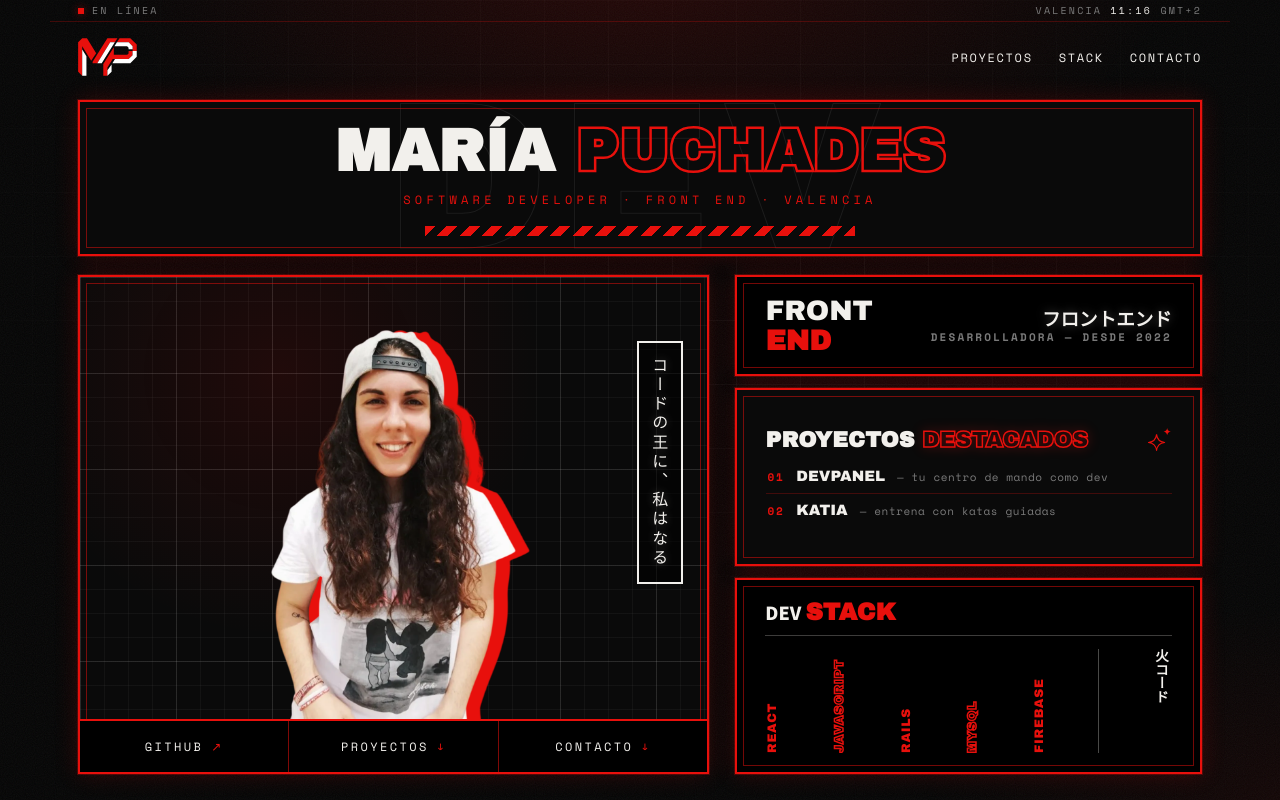
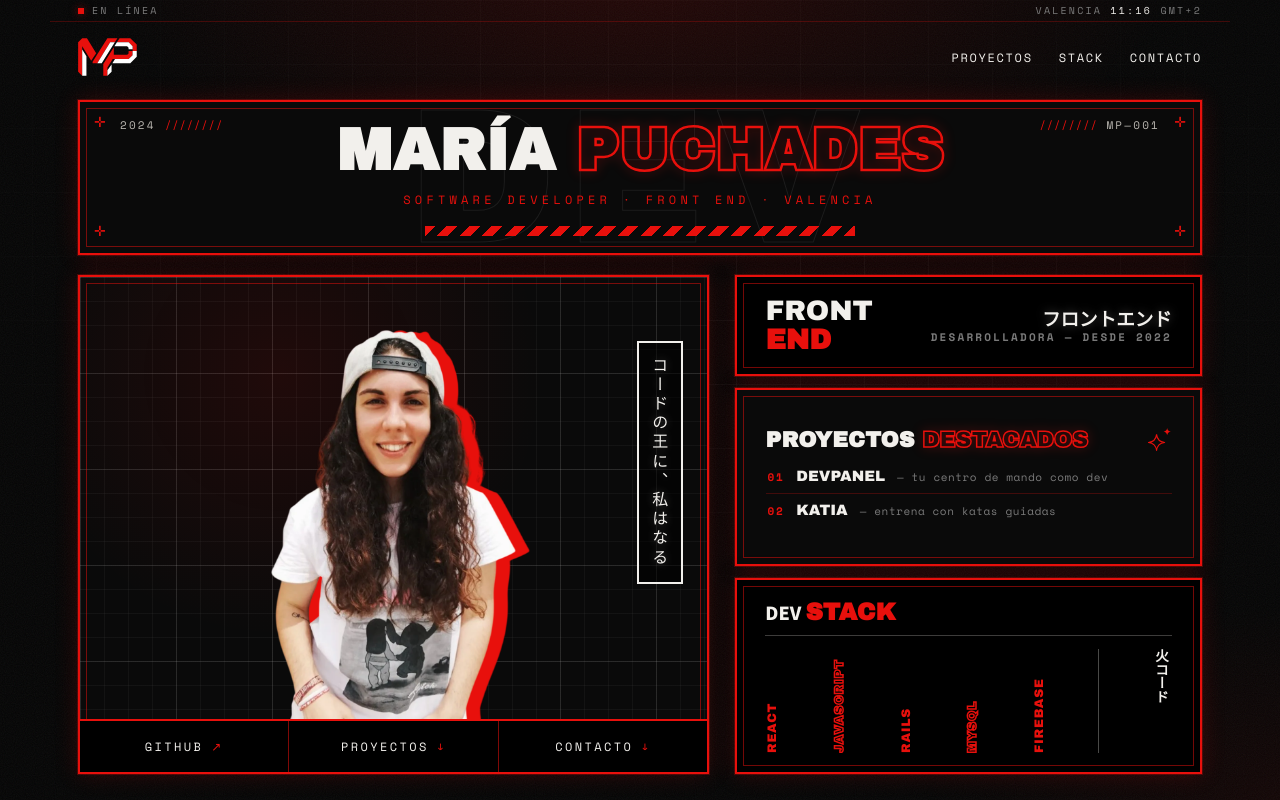
Before and after one commit to emepuchades/my-porfolio, a React (Vite) app: page / in a window 1280 px wide. Shown: the top 800 px of the page. Built offline with nearby package versions, Linux system fonts and the light colour scheme.

Commit message:
feat: add poster marks to the hero

```diff
--- a/src/components/Hero/Hero.jsx
+++ b/src/components/Hero/Hero.jsx
@@ -1,6 +1,8 @@
 import { profile } from '../../data/profile';
 import { cx } from '../../utils/cx';
 import { enterDelay } from '../../utils/enterDelay';
+import { neonDelay } from '../../utils/neonDelay';
+import PosterMarks from '../PosterMarks/PosterMarks';
 import styles from './Hero.module.css';
 
 export default function Hero({ introDelay = 0 }) {
@@ -10,12 +12,15 @@ export default function Hero({ introDelay = 0 }) {
         {profile.ghostWord}
       </div>
       <h1 className={styles.title}>
-        {profile.firstName} <span className={styles.outline}>{profile.lastName}</span>
+        {profile.firstName} <span className={cx(styles.outline, 'neon')} style={neonDelay(650)}>
+          {profile.lastName}
+        </span>
       </h1>
       <p className={styles.subline}>
         {profile.role} · {profile.specialty} · {profile.location}
       </p>
       <div className={styles.hazard} aria-hidden="true" />
+      <PosterMarks code={profile.posterCode} />
     </header>
   );
 }
--- a/src/components/Hero/Hero.module.css
+++ b/src/components/Hero/Hero.module.css
@@ -65,11 +65,11 @@
   }
 
   .title {
-    font-size: clamp(34px, min(5.6vw, 7.4vh), 64px);
+    font-size: clamp(34px, min(4.6vw, 8.6vh), 92px);
   }
 
   .ghost {
-    font-size: clamp(100px, 17vw, 210px);
+    font-size: clamp(100px, min(15vw, 26vh), 300px);
   }
 
   .subline {
--- /dev/null
+++ b/src/components/PosterMarks/PosterMarks.jsx
@@ -0,0 +1,24 @@
+import { cx } from '../../utils/cx';
+import styles from './PosterMarks.module.css';
+
+const CORNERS = ['topLeft', 'topRight', 'bottomLeft', 'bottomRight'];
+
+export default function PosterMarks({ code }) {
+  const year = new Date().getFullYear();
+
+  return (
+    <div className={styles.marks} aria-hidden="true">
+      {CORNERS.map((corner) => (
+        <span key={corner} className={cx(styles.cross, styles[corner])}>
+          ✛
+        </span>
+      ))}
+      <span className={cx(styles.label, styles.year)}>
+        {year} <span className={styles.slashes}>////////</span>
+      </span>
+      <span className={cx(styles.label, styles.code)}>
+        <span className={styles.slashes}>////////</span> {code}
+      </span>
+    </div>
+  );
+}
--- /dev/null
+++ b/src/components/PosterMarks/PosterMarks.module.css
@@ -0,0 +1,61 @@
+.marks {
+  position: absolute;
+  inset: 14px;
+  z-index: 1;
+  pointer-events: none;
+}
+
+.cross {
+  position: absolute;
+  font-size: 14px;
+  line-height: 1;
+  color: var(--marks-color, var(--red));
+}
+
+.topLeft {
+  top: 0;
+  left: 0;
+}
+
+.topRight {
+  top: 0;
+  right: 0;
+}
+
+.bottomLeft {
+  bottom: 0;
+  left: 0;
+}
+
+.bottomRight {
+  bottom: 0;
+  right: 0;
+}
+
+.label {
+  position: absolute;
+  top: 1px;
+  font-family: var(--font-mono);
+  font-size: 11px;
+  letter-spacing: 0.2em;
+  color: var(--marks-label, var(--white-muted));
+}
+
+.year {
+  left: 26px;
+}
+
+.code {
+  right: 26px;
+}
+
+.slashes {
+  color: var(--marks-color, var(--red));
+  letter-spacing: 0.05em;
+}
+
+@media (max-width: 600px) {
+  .slashes {
+    display: none;
+  }
+}
```
